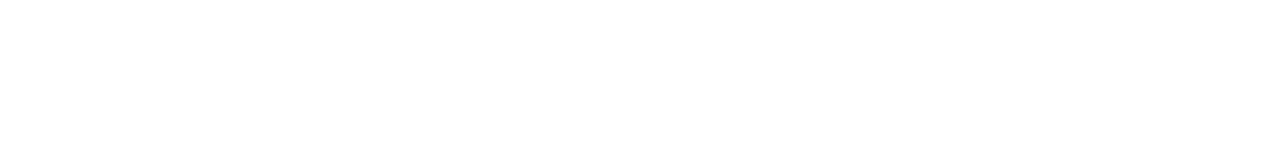
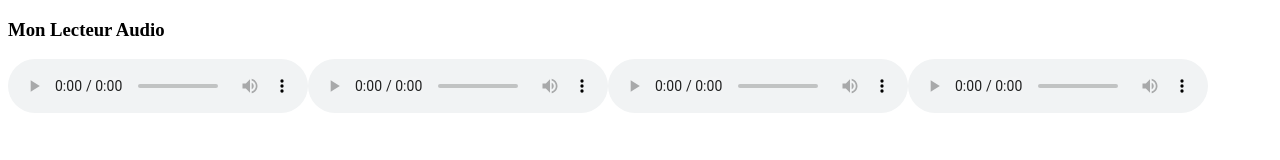
Before and after one commit to abduRahman94/salaf-audio-player, a plain HTML site: page index.html in a window 1280 px wide. Drawn offline with Linux system fonts and the light colour scheme.

Commit message:
Ajout fonction alimenter lecteur, creer liste audio, looper audio

```diff
--- a/index.html
+++ b/index.html
@@ -1,13 +1,15 @@
 <!DOCTYPE html>
-<header>
+<html lang="en">
+    <head>
+        <title>Mon lecteur test</title>
+        <meta charset="UTF-8">
+    </head>
+    <body>
+        <h3>Mon Lecteur Audio</h3>
+        <div>
+        </div>
 
-</header>
-<body>
-
-    <audio id="lecteur" loop>
-
-    </audio>
-
-<script type="text/javascript" src="js/module.js">
-</script>
-</body>
+    <script type="text/javascript" src="js/module.js">
+    </script>
+    </body>
+</html>
--- a/js/module.js
+++ b/js/module.js
@@ -9,8 +9,9 @@ let listeUrls = [
 
 // Création d'un fichier audio à partir d'une URL donnée
 function createAudio(url){
-    let audio = document.createElement('source');
+    let audio = document.createElement('audio');
     audio.setAttribute('src', url);
+    audio.setAttribute('controls', true);
     return audio;
 }
 
@@ -18,3 +19,20 @@ function createAudio(url){
 function createAudioList(listeUrls){
     return listeUrls.map((url) => createAudio(url));
 }
+
+// Alimenter le lecteur audio à partir de la liste audios
+function alimenterLecteur(listeAudios){
+    let lecteur = document.querySelector('div');
+    for(let i = 0; i < listeAudios.length; i++) {
+        lecteur.appendChild(listeAudios[i]);
+    }
+}
+
+// Boocler sur un audio
+function loopAudio(audio){
+    audio.setAttribute('loop', true);
+}
+
+let listeAudios = createAudioList(listeUrls);
+console.log(listeAudios);
+alimenterLecteur(listeAudios);
```
